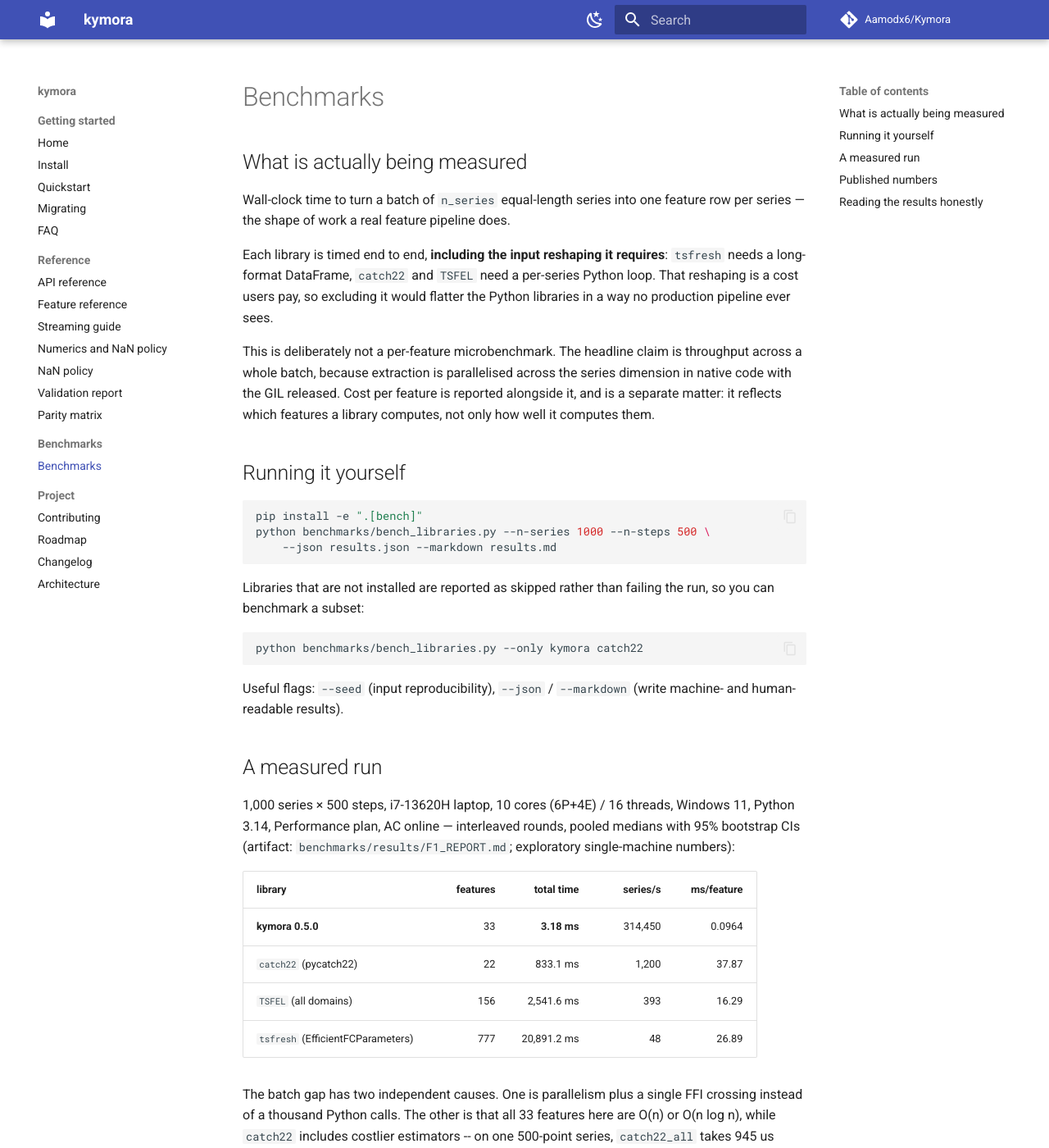
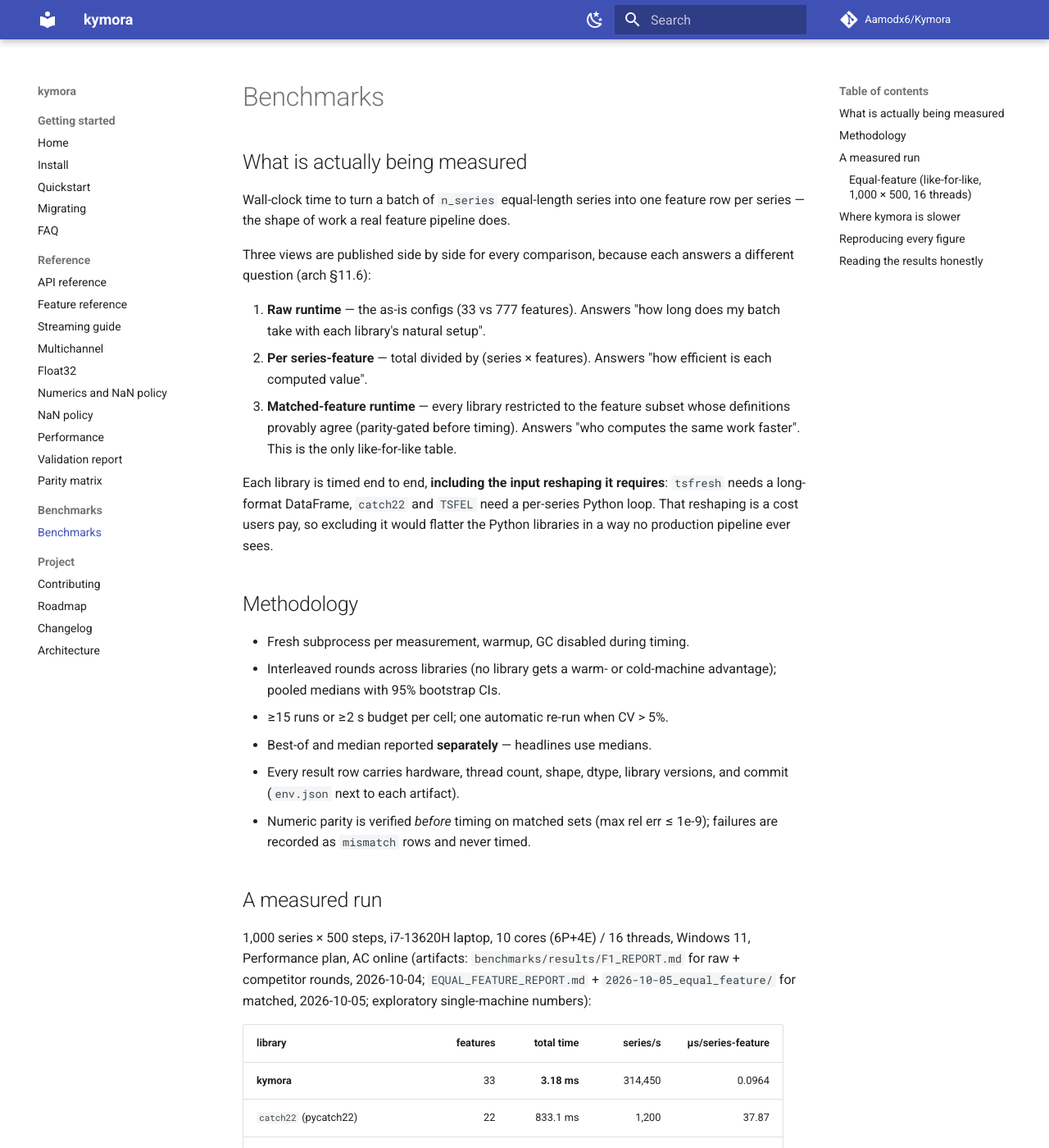
Before and after one commit to Aamodx6/Kymora, an MkDocs documentation site: the page built from docs/benchmarks.md, in a window 1280 px wide and 1400 px high. Shown: the whole window at 82% size. Built offline with MkDocs 1.6.1 and Material for MkDocs 9.7.7, drawn with Linux system fonts in a browser that asks for light colours; comment, search, counter and statistics services are not loaded; some of the changed text lies outside the part shown.

Commit message:
docs: guides (multivariate, float32, performance, benchmarks), api refresh (task 8.1)

````diff
--- a/docs/benchmarks.md
+++ b/docs/benchmarks.md
@@ -5,82 +5,116 @@
 Wall-clock time to turn a batch of `n_series` equal-length series into one
 feature row per series — the shape of work a real feature pipeline does.
 
-Each library is timed end to end, **including the input reshaping it requires**:
-`tsfresh` needs a long-format DataFrame, `catch22` and `TSFEL` need a per-series
-Python loop. That reshaping is a cost users pay, so excluding it would flatter
-the Python libraries in a way no production pipeline ever sees.
+Three views are published side by side for every comparison, because each
+answers a different question (arch §11.6):
 
-This is deliberately not a per-feature microbenchmark. The headline claim is
-throughput across a whole batch, because extraction is parallelised across the
-series dimension in native code with the GIL released. Cost per feature is
-reported alongside it, and is a separate matter: it reflects which features a
-library computes, not only how well it computes them.
+1. **Raw runtime** — the as-is configs (33 vs 777 features). Answers "how
+   long does my batch take with each library's natural setup".
+2. **Per series-feature** — total divided by (series × features). Answers
+   "how efficient is each computed value".
+3. **Matched-feature runtime** — every library restricted to the feature
+   subset whose definitions provably agree (parity-gated before timing).
+   Answers "who computes the same work faster". This is the only
+   like-for-like table.
 
-## Running it yourself
+Each library is timed end to end, **including the input reshaping it
+requires**: `tsfresh` needs a long-format DataFrame, `catch22` and `TSFEL`
+need a per-series Python loop. That reshaping is a cost users pay, so
+excluding it would flatter the Python libraries in a way no production
+pipeline ever sees.
 
-```bash
-pip install -e ".[bench]"
-python benchmarks/bench_libraries.py --n-series 1000 --n-steps 500 \
-    --json results.json --markdown results.md
-```
+## Methodology
 
-Libraries that are not installed are reported as skipped rather than failing the
-run, so you can benchmark a subset:
-
-```bash
-python benchmarks/bench_libraries.py --only kymora catch22
-```
-
-Useful flags: `--seed` (input reproducibility), `--json` / `--markdown` (write
-machine- and human-readable results).
+- Fresh subprocess per measurement, warmup, GC disabled during timing.
+- Interleaved rounds across libraries (no library gets a warm- or
+  cold-machine advantage); pooled medians with 95% bootstrap CIs.
+- ≥15 runs or ≥2 s budget per cell; one automatic re-run when CV > 5%.
+- Best-of and median reported **separately** — headlines use medians.
+- Every result row carries hardware, thread count, shape, dtype, library
+  versions, and commit (`env.json` next to each artifact).
+- Numeric parity is verified *before* timing on matched sets (max rel err
+  ≤ 1e-9); failures are recorded as `mismatch` rows and never timed.
 
 ## A measured run
 
 1,000 series × 500 steps, i7-13620H laptop, 10 cores (6P+4E) / 16 threads,
-Windows 11, Python 3.14, Performance plan, AC online — interleaved rounds,
-pooled medians with 95% bootstrap CIs (artifact:
-`benchmarks/results/F1_REPORT.md`; exploratory single-machine numbers):
+Windows 11, Performance plan, AC online (artifacts:
+`benchmarks/results/F1_REPORT.md` for raw + competitor rounds, 2026-10-04;
+`EQUAL_FEATURE_REPORT.md` + `2026-10-05_equal_feature/` for matched,
+2026-10-05; exploratory single-machine numbers):
 
-| library | features | total time | series/s | ms/feature |
+| library | features | total time | series/s | µs/series-feature |
 |---|---:|---:|---:|---:|
-| **kymora 0.5.0** | 33 | **3.18 ms** | 314,450 | 0.0964 |
+| **kymora** | 33 | **3.18 ms** | 314,450 | 0.0964 |
 | `catch22` (pycatch22) | 22 | 833.1 ms | 1,200 | 37.87 |
 | `TSFEL` (all domains) | 156 | 2,541.6 ms | 393 | 16.29 |
 | `tsfresh` (EfficientFCParameters) | 777 | 20,891.2 ms | 48 | 26.89 |
 
-The batch gap has two independent causes. One is parallelism plus a single FFI
-crossing instead of a thousand Python calls. The other is that all 33 features
-here are O(n) or O(n log n), while `catch22` includes costlier estimators --
-on one 500-point series, `catch22_all` takes 945 us against 9.4 us for
-`extract_features` (best of 200 runs each) †. If you need those specific
-estimators, that difference is not overhead you can optimise away.
+Raw ratios (262×/799×/6,570×) compare 33 against up to 777 features — read
+the per-feature column (393×/169×/279×) next to them, and the matched table
+below for the like-for-like view.
+
+### Equal-feature (like-for-like, 1,000 × 500, 16 threads)
+
+| Library | Equal features | Kymora med (ms) | Library med (ms) | Ratio (95% CI) |
+| :--- | :---: | :---: | :---: | :--- |
+| numba baseline | 33 | 4.72 | 16.05 | **3.4× slower** [3.1, 3.9] |
+| numpy baseline | 33 | 4.68 | 285.50 | **61.0× slower** [60.0, 62.0] |
+| TSFEL | 13 | 3.92 | 2,213.69 | **564.6× slower** [509.7, 781.4] |
+| tsfresh | 13 | 4.94 | 8,359.45 | **1,693.8× slower** [1,645.5, 1,900.1] |
+
+The batch gap has two independent causes. One is parallelism plus a single
+FFI crossing instead of a thousand Python calls. The other is that all 33
+features here are O(n) or O(n log n), while `catch22` includes costlier
+estimators — on one 500-point series, `catch22_all` takes 945 us against
+9.4 us for `extract_features` (best of 200 runs each) †. If you need those
+specific estimators, that difference is not overhead you can optimise away.
 
 † predates the 2026-10-04 re-baseline; single-series figures pending
 re-measurement (tracked in `CLAIMS.md`).
 
-## Published numbers
+## Where kymora is slower
 
-The [Benchmark workflow](https://github.com/Aamodx6/Kymora/actions/workflows/benchmark.yml)
-runs this on a GitHub Linux runner weekly and on demand, recording the runner's
-core count alongside the timings, and uploads both the JSON and the Markdown
-table as artifacts. The most recent committed run lives in
-[`benchmarks/results/`](https://github.com/Aamodx6/Kymora/tree/main/benchmarks/results).
+No honest benchmark omits the losses (full analysis in
+`benchmarks/results/L1_ROOT_CAUSE.md`):
 
-Numbers measured on one laptop are not evidence anyone else can act on, which is
-why the reproducible-runner result is the one published rather than a local best
-case.
+- Tiny calls (a handful of series): fixed per-call overhead (~70 µs
+  dispatch floor) dominates; numba/numpy win up to ~40× at 1×100.
+- The numba baseline wins small-batch throughput cases (10×500 and below).
+- Oversubscribing threads past the physical core count adds nothing on
+  hybrid laptops (see [Performance](performance.md)).
+
+## Reproducing every figure
+
+```bash
+./reproduce.sh            # full pipeline: venvs, smoke, agreement, report
+```
+
+which runs, in order: competitor venv setup (`benchmarks/setup_venvs.py`),
+the B0 smoke matrix, the B1 agreement/parity suite, and the report build.
+Every figure in the README, docs, landing page, and paper traces to an
+artifact in `benchmarks/results/` via [CLAIMS.md](https://github.com/Aamodx6/Kymora/blob/main/CLAIMS.md);
+`tools/check_claims.py` fails the build if a figure appears anywhere
+without a CLAIMS.md entry.
+
+CI runs the suite reduced on every schedule: `.github/workflows/bench.yml`
+(manual dispatch + weekly, ubuntu + macOS Apple Silicon) runs the parity
+gate, a reduced equal-feature matrix, and the profile/scaling re-measure,
+uploading artifacts without copying numbers into claims. Do not quote CI
+numbers until real artifacts exist.
 
 ## Reading the results honestly
 
 - **Total time across libraries is not like-for-like.** 33 features against
-  1 558 features is not the same amount of work. Read the per-feature column
-  next to the total.
+  777 is not the same amount of work. Read the per-feature column next to
+  the total, and the matched table above for equal work.
 - **Core count dominates.** The advantage is parallelism across series, so a
   4-core runner and a 64-core machine tell very different stories. The recorded
   core count is part of the result.
 - **A single series shows no *parallel* advantage.** Expected, not a bug: with
   one series there is nothing to spread across cores, and what is left is the
-  cost of the feature set itself. See
-  [where the speed comes from](index.md#where-the-speed-comes-from).
+  cost of the feature set itself.
 - **Debug builds are roughly an order of magnitude slower.** Always
-  `maturin develop --release` before timing anything.
+  `maturin develop --release` (or `--release` wheels) before timing anything.
+- **One laptop is not fleet evidence.** All numbers here are exploratory
+  until the Linux/macOS CI matrix produces committed artifacts.
--- a/mkdocs.yml
+++ b/mkdocs.yml
@@ -33,8 +33,11 @@
     - API reference: api.md
     - Feature reference: features.md
     - Streaming guide: streaming.md
+    - Multichannel: multivariate.md
+    - Float32: float32.md
     - Numerics and NaN policy: numerics.md
     - NaN policy: nan-policy.md
+    - Performance: performance.md
     - Validation report: validation.md
     - Parity matrix: parity_matrix.md
   - Benchmarks:
````
Also changed, not shown: STATUS.md (+1 -1 lines), docs/api.md (+67 -15 lines), docs/float32.md (added, +34 -0 lines), docs/index.md (+4 -4 lines), docs/multivariate.md (added, +52 -0 lines), docs/performance.md (added, +56 -0 lines), docs/quickstart.md (+29 -3 lines), 1 other file.
